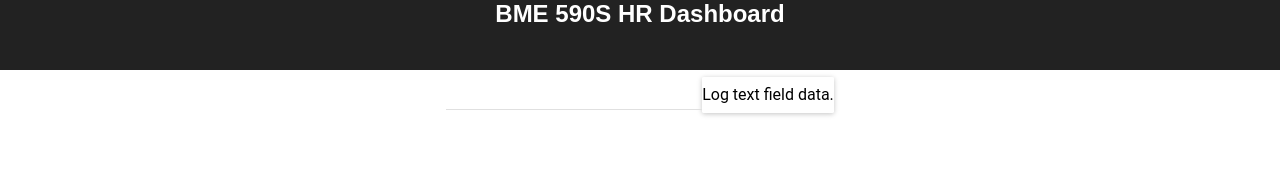
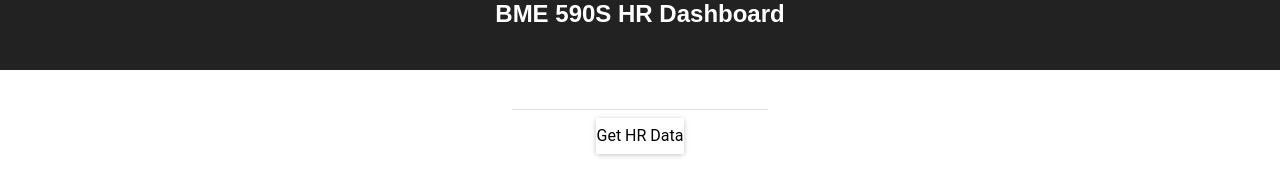
Before and after one commit to vertikoff/doctor-hr-frontend, a React (Create React App) app in the folder hr-frontend/: page / in a window 1280 px wide. Shown: the part 120-316 px from the top of the page. Built offline with nearby package versions, Linux system fonts and the light colour scheme.

Commit message:
Update button wording

```diff
--- a/hr-frontend/src/TextInput.js
+++ b/hr-frontend/src/TextInput.js
@@ -12,6 +12,8 @@
       "data": ""
 		}
 	}
+
+
 
 	onNameTextFieldChange = (event) => {
 		// Update the nameTextField state whenever the text field is changed or perturbed in any way:
@@ -29,13 +31,15 @@
 
 	render() {
 		return (
-			<div>
+			<div class="text-input-class-holders">
 				<TextField
 					value={this.state.nameTextField}
 					onChange={this.onNameTextFieldChange}/>
+        <section>
 				<Button onClick={this.getData}>
-					Log text field data.
+					Get HR Data
 				</Button>
+        </section>
 				{this.state.data /*show the current nameTextField state here in the browser */}
 			</div>
 		);
```
